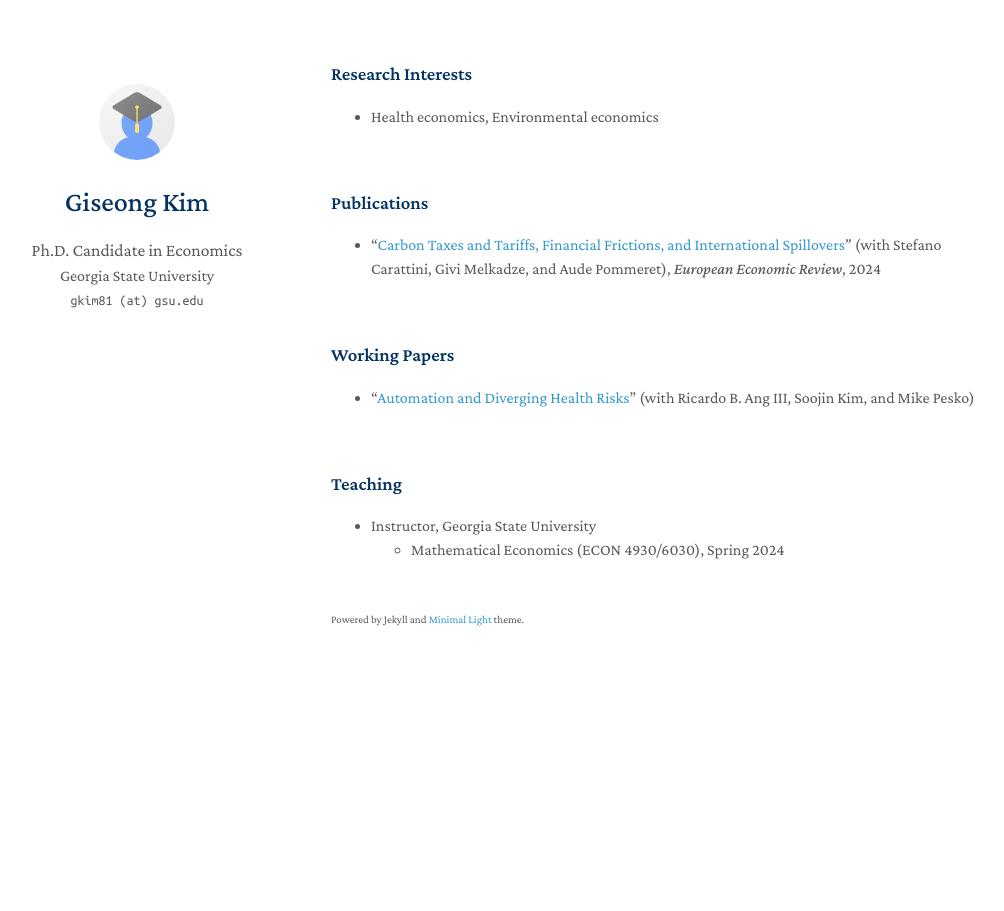
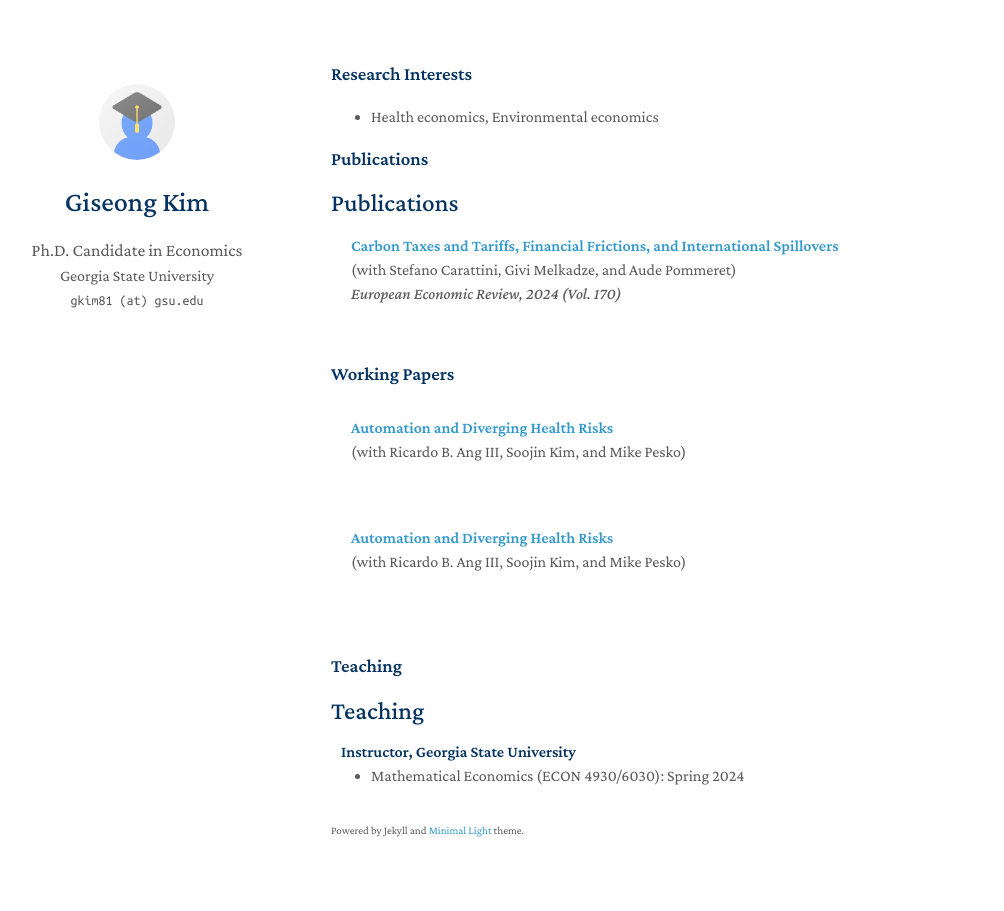
Before and after one commit to giseong-kim/giseong-kim.github.io, a Jekyll site: the page built from index.md, in a window 1280 px wide. Shown: the whole page, without its empty margins (139-1143 px from the left). Built offline with Jekyll 4.4.1, drawn with Linux system fonts in a browser that asks for light colours; a style sheet for code colours, icons or effects is not loaded.

Commit message:
Update index.md

```diff
--- a/index.md
+++ b/index.md
@@ -11,24 +11,19 @@ I am a Ph.D. student at ...
 
 - Health economics, Environmental economics
 
-<br>
 
 ### Publications
 
-- “[Carbon Taxes and Tariffs, Financial Frictions, and International Spillovers](https://www.sciencedirect.com/science/article/pii/S0014292124002125)” (with Stefano Carattini, Givi Melkadze, and Aude Pommeret), *European Economic Review*, 2024
+{% include_relative _includes/publications.md %}
 
-<br>
 
 ### Working Papers
 
-- “[Automation and Diverging Health Risks](https://giseong-kim.github.io/assets/files/AKKP_2025.pdf)” (with Ricardo B. Ang III, Soojin Kim, and Mike Pesko)
-
-<br>
+{% include_relative _includes/workingpapers.md %}
 
 ### Teaching
 
-- Instructor, Georgia State University
-  - Mathematical Economics (ECON 4930/6030), Spring 2024
+{% include_relative _includes/teaching.md %}
 
 <!--h4 style="margin:0 10px 0;">Instructor, Georgia State University</h4>
 <ul style="margin:0 0 5px;">
```
